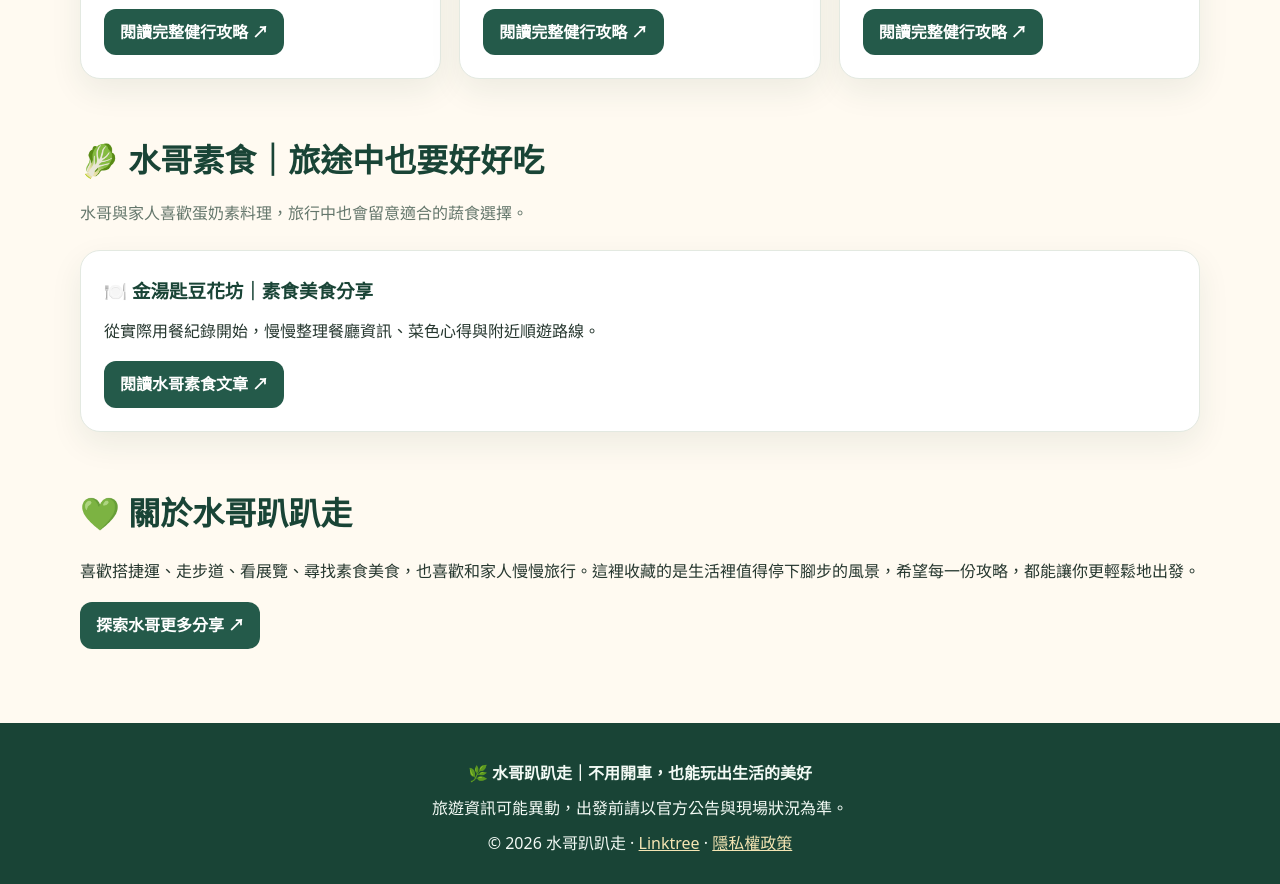
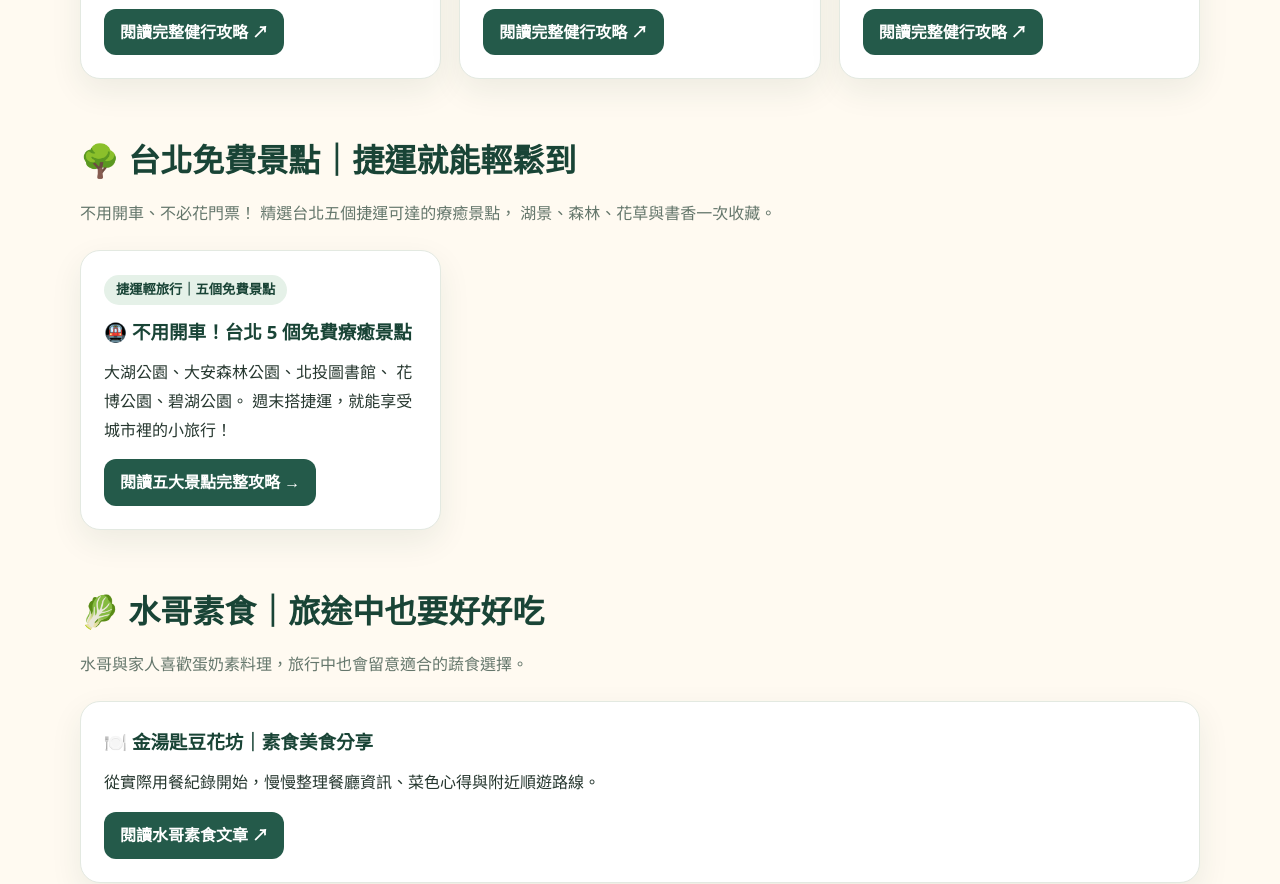
Before and after one commit to Jasonduh88/shuige-travel, a plain HTML site: page index.html in a window 1280 px wide. Shown: the part 2939-3823 px from the top of the page. Drawn offline with Linux system fonts and the light colour scheme.

Commit message:
Add Taipei 5 free spots guide to homepage

```diff
--- a/index.html
+++ b/index.html
@@ -264,7 +264,34 @@
         </article>
       </div>
     </section>
+<!-- ===== 台北五個免費療癒景點 ===== -->
+<section id="free-spots">
+  <h2>🌳 台北免費景點｜捷運就能輕鬆到</h2>
+  <p class="section-lead">
+    不用開車、不必花門票！
+    精選台北五個捷運可達的療癒景點，
+    湖景、森林、花草與書香一次收藏。
+  </p>
 
+  <div class="grid">
+    <article class="card">
+      <span class="tag">捷運輕旅行｜五個免費景點</span>
+
+      <h3>🚇 不用開車！台北 5 個免費療癒景點</h3>
+
+      <p>
+        大湖公園、大安森林公園、北投圖書館、
+        花博公園、碧湖公園。
+        週末搭捷運，就能享受城市裡的小旅行！
+      </p>
+
+      <a class="button"
+         href="guides/taipei-free-5-spots.html">
+        閱讀五大景點完整攻略 →
+      </a>
+    </article>
+  </div>
+</section>
     <!-- ===== 11. 素食順遊 ===== -->
     <section id="vegetarian">
       <h2>🥬 水哥素食｜旅途中也要好好吃</h2>
```
